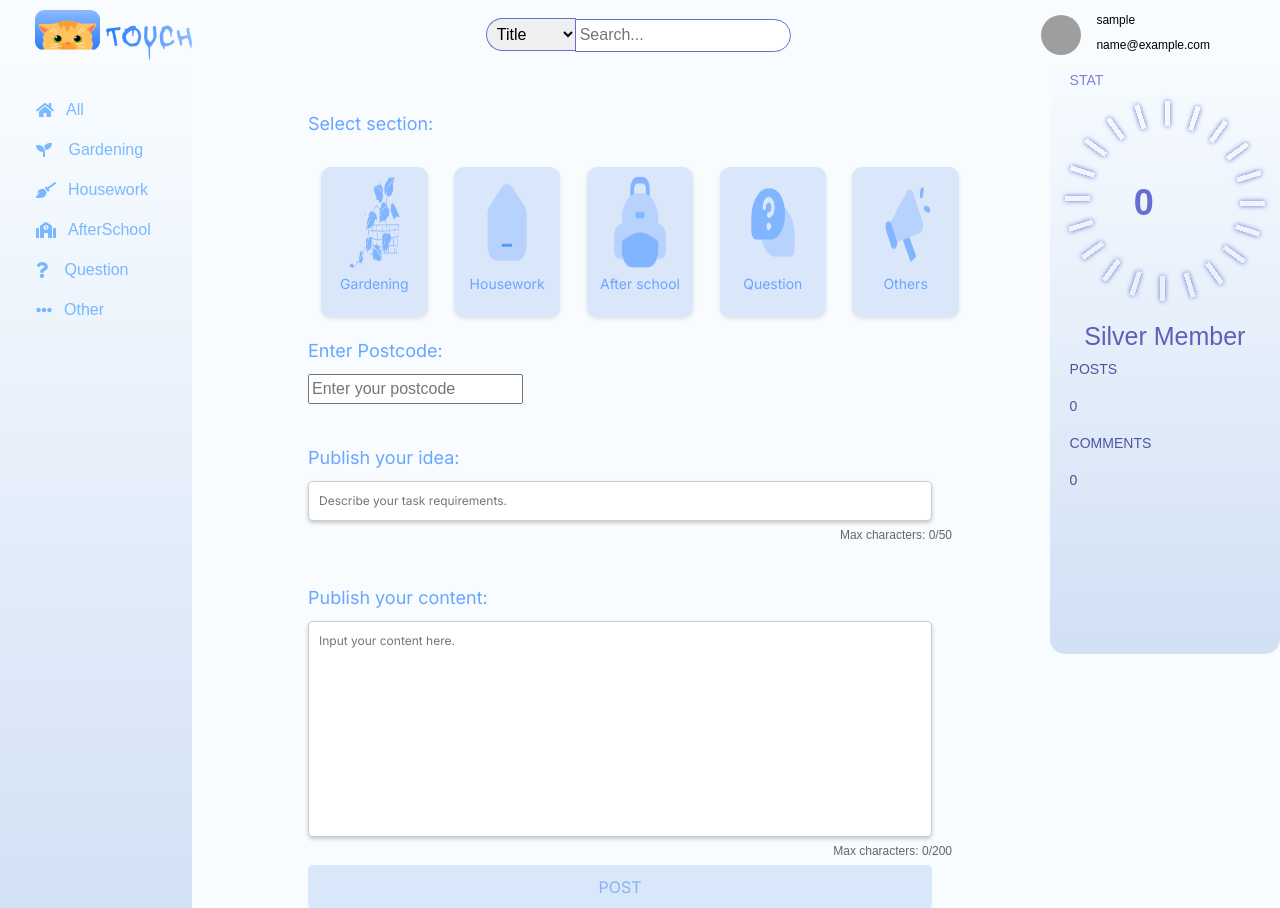
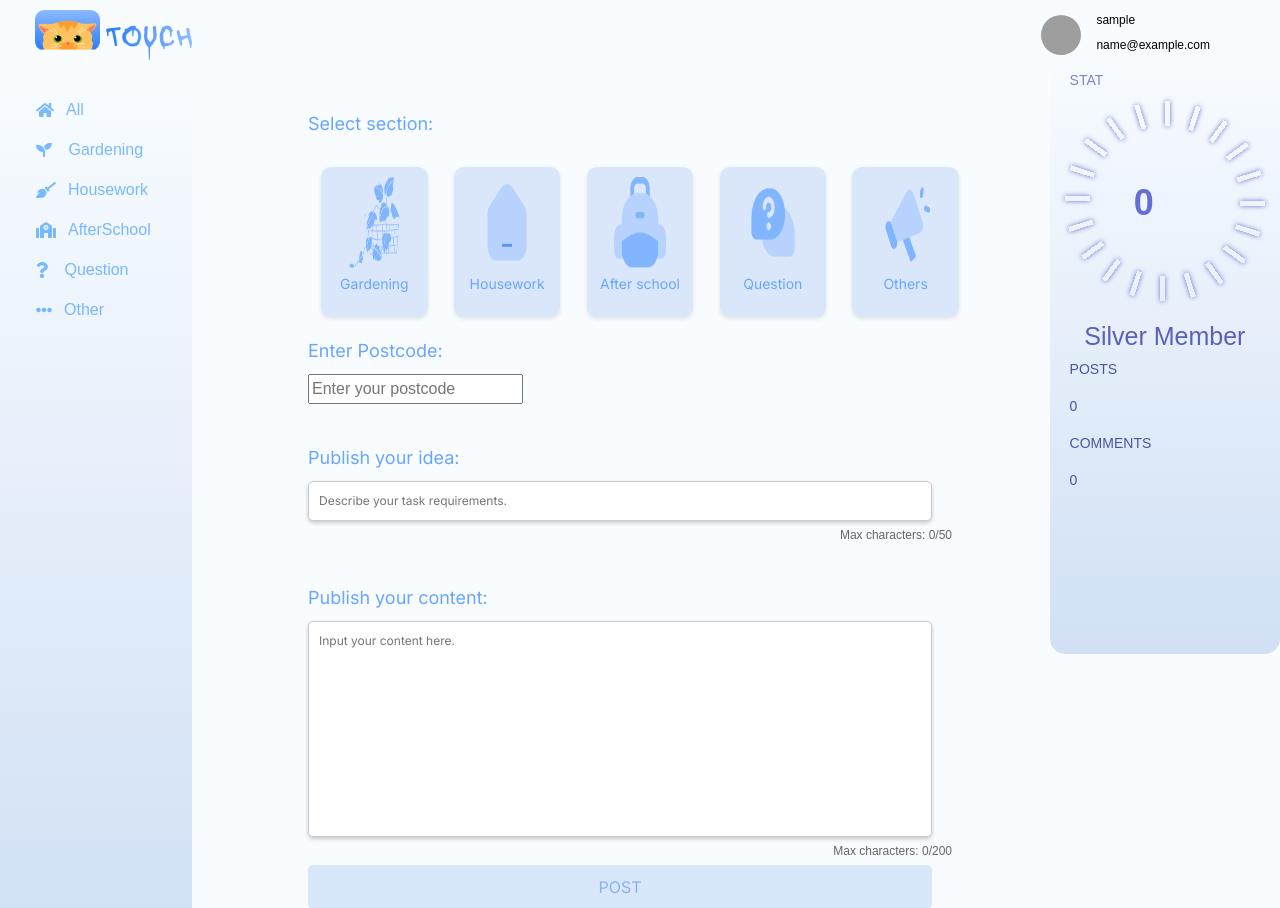
Before and after one commit to TomatoesBurner/Agile-Web-Community-Forum, a Flask app: page /posts/create in a window 1280 px wide. Shown: the top 908 px of the page. Run offline with Flask 3, Linux system fonts and the light colour scheme; the visitor is signed in with stand-in values (Sample User, id 1); data that the repository does not hold is empty; some libraries are stand-ins or nearby versions; grey boxes are pictures that could not be loaded.

Commit message:
1. Adjusted search box text error 2. post-detail.html adjust the container as a whole, text adaptive. 3.new js statistics text quantity

```diff
--- a/app/static/css/posts.css
+++ b/app/static/css/posts.css
@@ -210,3 +210,6 @@
     background-color: #C6DAF8; /* 悬停时的背景色变深 */
     color: #6699CC; /* 悬停时的字体颜色变深 */
 }
+.search-container {
+        display: none;
+    }
--- a/app/templates/post-detail.html
+++ b/app/templates/post-detail.html
@@ -47,7 +47,7 @@
             </form>
             {% endif %}
             {% if comment.id == post.accepted_answer_id %}
-            <strong>已采纳为答案</strong>
+            <strong>Answer Accepted</strong>
             {% endif %}
         </div>
         {% endfor %}
```
